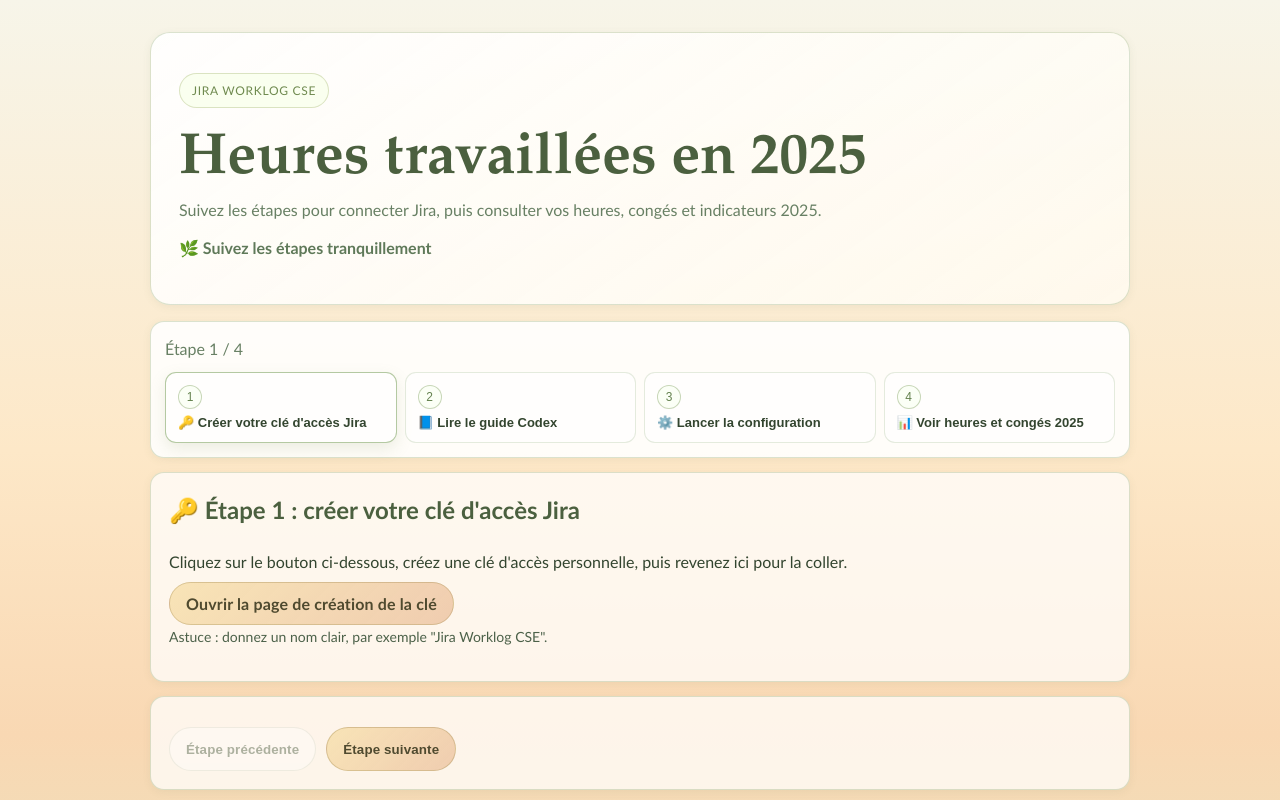
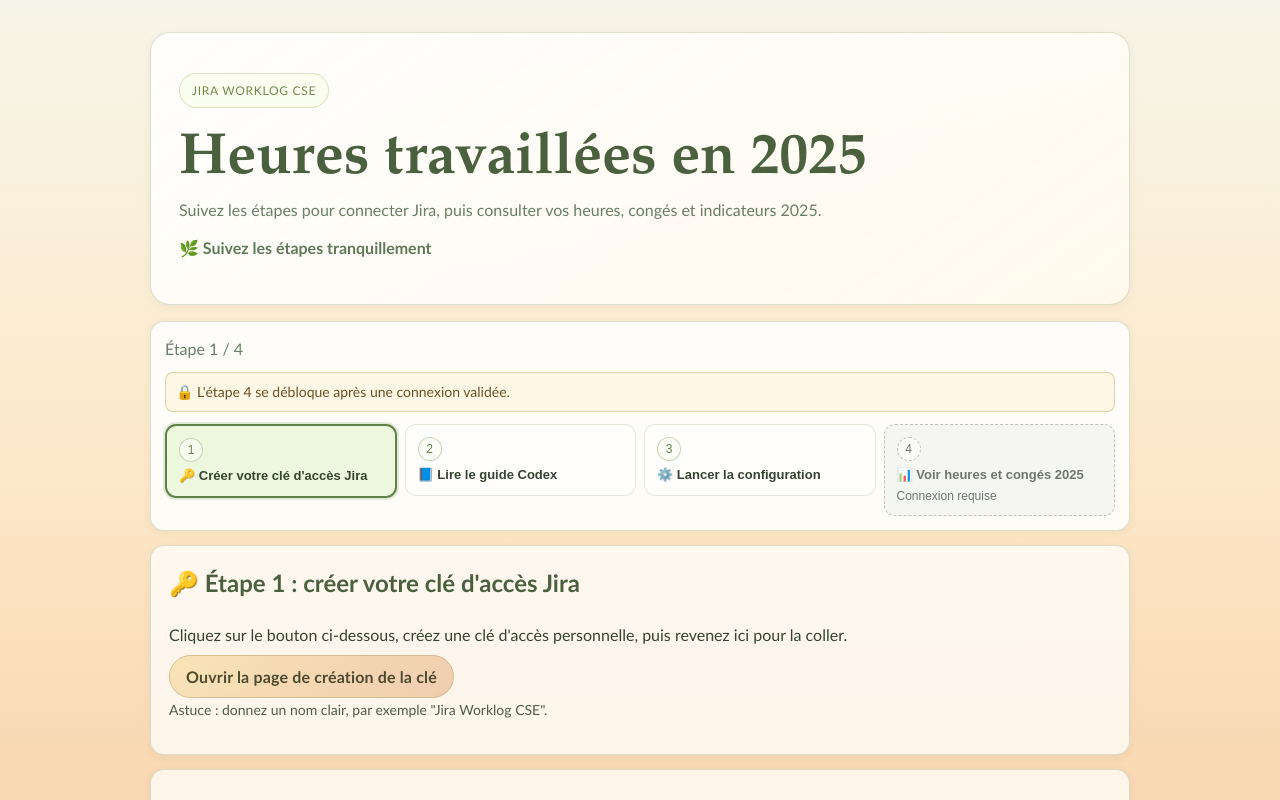
Before and after one commit to aurelienlewin/jira-worklog-cse, a React (Vite) app: page / in a window 1280 px wide. Shown: the top 800 px of the page. Built offline with nearby package versions, Linux system fonts and the light colour scheme.

Commit message:
ux: strengthen stepper state contrast and section readiness cues

```diff
--- a/src/App.jsx
+++ b/src/App.jsx
@@ -138,6 +138,10 @@
   const canGoNext = step < STEPS.length - 1;
   const canGoPrev = step > 0;
   const connectionOk = Boolean(connection?.ok);
+  const isSummaryReady = report !== null && leaves !== null;
+  const isProjectsReady = report !== null;
+  const isBenchReady = report !== null;
+  const isLeavesReady = leaves !== null;
 
   const headerStatus = useMemo(() => {
     if (isBusy) return ACTION_LABELS[busyAction] || '⏳ Traitement en cours...';
@@ -360,6 +364,10 @@
   function dismissAllToasts() {
     clearAllToastTimers();
     setToasts([]);
+  }
+
+  function isStepLocked(index) {
+    return index === 3 && !connectionOk;
   }
 
   useEffect(() => {
@@ -579,6 +587,12 @@
 
   function goToStep(nextStepIndex) {
     if (step === nextStepIndex) return;
+    if (isStepLocked(nextStepIndex)) {
+      addToast("🔒 L'étape 4 sera disponible après la vérification de la connexion (étape 3).", 'info', {
+        ttlMs: 4200,
+      });
+      return;
+    }
     dismissAllToasts();
     setStep(nextStepIndex);
   }
@@ -950,24 +964,35 @@
           <p className="step-count">
             Étape {step + 1} / {STEPS.length}
           </p>
+          {isStepLocked(3) ? (
+            <p className="stepper-hint">🔒 L'étape 4 se débloque après une connexion validée.</p>
+          ) : null}
           <ol>
-            {STEPS.map((item, index) => (
-              <li key={item.id} className={index === step ? 'active' : index < step ? 'done' : ''}>
+            {STEPS.map((item, index) => {
+              const isLocked = isStepLocked(index);
+              const baseClass = index === step ? 'active' : index < step ? 'done' : '';
+              const className = `${baseClass}${isLocked ? ' locked' : ''}`.trim();
+              return (
+              <li key={item.id} className={className}>
                 <button
                   ref={(el) => {
                     stepButtonRefs.current[index] = el;
                   }}
                   type="button"
                   disabled={isBusy}
+                  aria-disabled={isLocked ? 'true' : undefined}
                   aria-current={index === step ? 'step' : undefined}
+                  title={isLocked ? "Étape indisponible: vérifiez d'abord la connexion." : undefined}
                   onClick={() => goToStep(index)}
                   onKeyDown={(event) => handleStepKeyDown(event, index)}
                 >
                   <span>{index + 1}</span>
                   <strong>{item.title}</strong>
+                  {isLocked ? <small className="step-note">Connexion requise</small> : null}
                 </button>
               </li>
-            ))}
+              );
+            })}
           </ol>
         </section>
 
@@ -978,7 +1003,12 @@
             <button type="button" className="neon-btn ghost" onClick={prevStep} disabled={!canGoPrev || isBusy}>
               Étape précédente
             </button>
-            <button type="button" className="neon-btn" onClick={nextStep} disabled={!canGoNext || isBusy}>
+            <button
+              type="button"
+              className="neon-btn"
+              onClick={nextStep}
+              disabled={!canGoNext || isBusy || isStepLocked(step + 1)}
+            >
               Étape suivante
             </button>
           </div>
@@ -986,8 +1016,11 @@
 
         {step === 3 ? (
           <>
-            <section className="glass feedback-card reveal">
+            <section className={`glass feedback-card reveal${isSummaryReady ? '' : ' section-pending'}`} aria-busy={!isSummaryReady}>
               <h3>🧮 Résumé 2025</h3>
+              {!isSummaryReady ? (
+                <p className="section-state">⏳ Cette section se remplit après le chargement des données 2025.</p>
+              ) : null}
               <div className={`account-badge ${analysisInfo.fallback ? 'warn' : analysisInfo.delegated ? 'info' : 'ok'}`}>
                 <strong>Compte analysé : {analysisInfo.resolvedEmail}</strong>
                 <span>{analysisInfo.message}</span>
@@ -1039,8 +1072,11 @@
               </div>
             </section>
 
-            <section className="glass feedback-card reveal">
+            <section className={`glass feedback-card reveal${isProjectsReady ? '' : ' section-pending'}`} aria-busy={!isProjectsReady}>
               <h3>📌 Heures par projet (2025)</h3>
+              {!isProjectsReady ? (
+                <p className="section-state">⏳ En attente du chargement des heures par projet.</p>
+              ) : null}
               {!report?.projects?.length ? (
                 <p>Pas encore de résultat. Cliquez sur "Charger / rafraîchir mes données 2025".</p>
               ) : (
@@ -1078,8 +1114,11 @@
               )}
             </section>
 
-            <section className="glass feedback-card reveal">
+            <section className={`glass feedback-card reveal${isBenchReady ? '' : ' section-pending'}`} aria-busy={!isBenchReady}>
               <h3>🧱 Détail du bench ({BENCH_PROJECT_KEY})</h3>
+              {!isBenchReady ? (
+                <p className="section-state">⏳ En attente du chargement des données bench.</p>
+              ) : null}
               <p className="bench-summary">{benchNarrative}</p>
               {!benchDetails ? (
                 <p>
@@ -1301,8 +1340,11 @@
               )}
             </section>
 
-            <section className="glass feedback-card reveal">
+            <section className={`glass feedback-card reveal${isLeavesReady ? '' : ' section-pending'}`} aria-busy={!isLeavesReady}>
               <h3>🌴 Suivi des congés et absences ({LEAVES_SCOPE_LABEL})</h3>
+              {!isLeavesReady ? (
+                <p className="section-state">⏳ En attente du chargement des congés et absences.</p>
+              ) : null}
               {!leaves?.issues?.length ? (
                 <p>Pas de congés/absences chargés pour le moment.</p>
               ) : (
--- a/src/styles.css
+++ b/src/styles.css
@@ -313,6 +313,16 @@
   color: var(--muted);
 }
 
+.stepper-hint {
+  margin: 0 0 12px;
+  padding: 8px 10px;
+  border-radius: 8px;
+  border: 1px solid rgba(184, 141, 65, 0.35);
+  background: rgba(255, 246, 226, 0.82);
+  color: #6a5224;
+  font-size: 14px;
+}
+
 .stepper ol {
   list-style: none;
   margin: 0;
@@ -366,8 +376,14 @@
 }
 
 .stepper li.active button {
-  border-color: rgba(131, 166, 102, 0.6);
-  box-shadow: 0 6px 16px rgba(134, 156, 104, 0.16);
+  border-color: #5f8147;
+  border-width: 2px;
+  background: rgba(236, 247, 221, 0.96);
+  box-shadow: 0 0 0 2px rgba(129, 164, 99, 0.22);
+}
+
+.stepper li.done button {
+  background: rgba(245, 252, 235, 0.88);
 }
 
 .stepper li.done button span {
@@ -376,12 +392,52 @@
   background: rgba(229, 245, 206, 0.82);
 }
 
+.stepper li.locked button {
+  border-style: dashed;
+  border-color: rgba(157, 165, 145, 0.62);
+  background: rgba(244, 246, 242, 0.9);
+  cursor: not-allowed;
+}
+
+.stepper li.locked button strong,
+.stepper li.locked button small {
+  color: #6e7769;
+}
+
+.stepper li.locked button span {
+  border-style: dashed;
+  border-color: rgba(145, 153, 137, 0.58);
+  color: #70786b;
+  background: rgba(251, 252, 250, 0.88);
+}
+
+.step-note {
+  font-size: 12px;
+  line-height: 1.2;
+}
+
 .step-card,
 .nav-card,
 .feedback-card {
   border-radius: 14px;
   padding: 18px;
   contain: layout paint;
+}
+
+.section-pending {
+  border-style: dashed;
+  border-color: rgba(154, 163, 143, 0.55);
+  background: linear-gradient(180deg, rgba(249, 250, 247, 0.9), rgba(245, 247, 242, 0.88));
+}
+
+.section-state {
+  margin: 0 0 12px;
+  padding: 8px 10px;
+  border-radius: 8px;
+  border: 1px solid rgba(157, 165, 145, 0.42);
+  background: rgba(248, 250, 244, 0.84);
+  color: #5e695a;
+  font-size: 14px;
 }
 
 .step-card h2,
```
Also changed, not shown: 1 other file (tests, documents, lock files or other folders).
